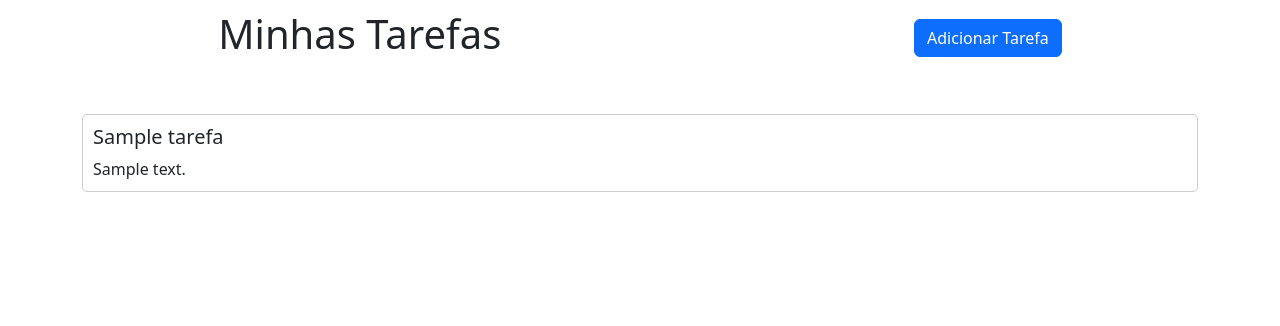
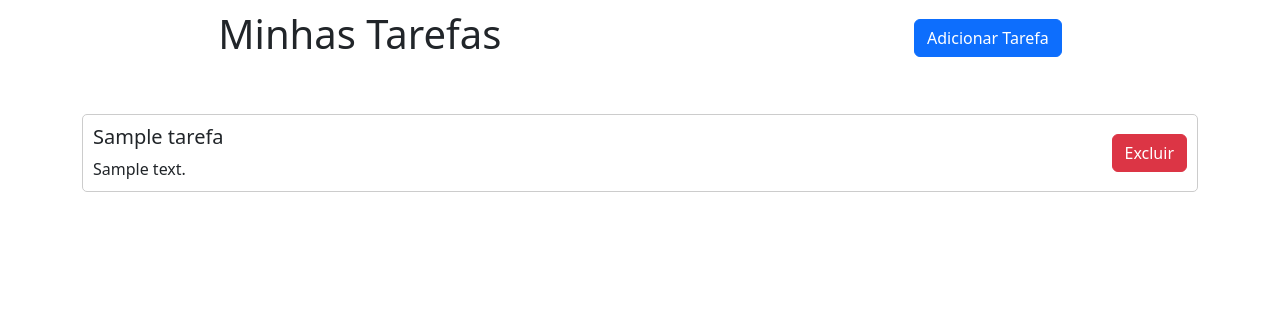
Before and after one commit to Matheus-Doerzbacher/tarefas-django-123456, a Django app: page / in a window 1280 px wide. Shown: the top 326 px of the page. Run offline with Django 5.2, Linux system fonts and the light colour scheme; tables that the repository leaves empty hold one stand-in row (values such as "Sample post").

Commit message:
Adicionada a função para excluir

```diff
--- a/tarefas/static/tarefas/css/tarefas_index.css
+++ b/tarefas/static/tarefas/css/tarefas_index.css
@@ -11,11 +11,16 @@
 
 .container-tarefa {
   display: flex;
-  flex-direction: column;
-  align-items: start;
+  align-items: center;
   padding: 10px;
   border: 1px solid #ccc;
   border-radius: 5px;
+}
+
+.tarefa-content {
+  display: flex;
+  flex-direction: column;
+  flex: 1;
 }
 
 .container-tarefa p {
--- a/tarefas/templates/tarefas/index.html
+++ b/tarefas/templates/tarefas/index.html
@@ -13,8 +13,14 @@
 <div class="container">
   {% for tarefa in tarefas %}
   <div class="container-tarefa">
-    <h5>{{tarefa.titulo}}</h5>
-    <p>{{tarefa.descricao}}</p>
+    <div class="tarefa-content">
+      <h5>{{tarefa.titulo}}</h5>
+      <p>{{tarefa.descricao}}</p>
+    </div>
+    <form action="{% url 'excluir' tarefa.id %}" method="post">
+      {% csrf_token %}
+      <button type="submit" class="btn btn-danger">Excluir</button>
+    </form>
   </div>
   <br />
   {% endfor %}
--- a/tarefas/urls.py
+++ b/tarefas/urls.py
@@ -4,4 +4,5 @@ from tarefas import views
 urlpatterns = [
     path('', views.index_view, name='index'),
     path('adicionar/', views.adicionar_view, name='adicionar'),
+    path('excluir/<int:id_tarefa>', views.excluir_view, name='excluir'),
 ]
--- a/tarefas/views.py
+++ b/tarefas/views.py
@@ -1,4 +1,4 @@
-from django.shortcuts import render, redirect
+from django.shortcuts import render, redirect, get_object_or_404
 from django.urls import reverse
 from .models import Tarefa
 from .forms import TarefaForm
@@ -30,3 +30,9 @@ def adicionar_view(request):
         'title': 'Adicionar Tarefa',
     }
     return render(request, 'tarefas/adicionar.html', context)
+
+
+def excluir_view(request, id_tarefa):
+    tarefa = get_object_or_404(Tarefa, id=id_tarefa)
+    tarefa.delete()
+    return redirect('index')
```
